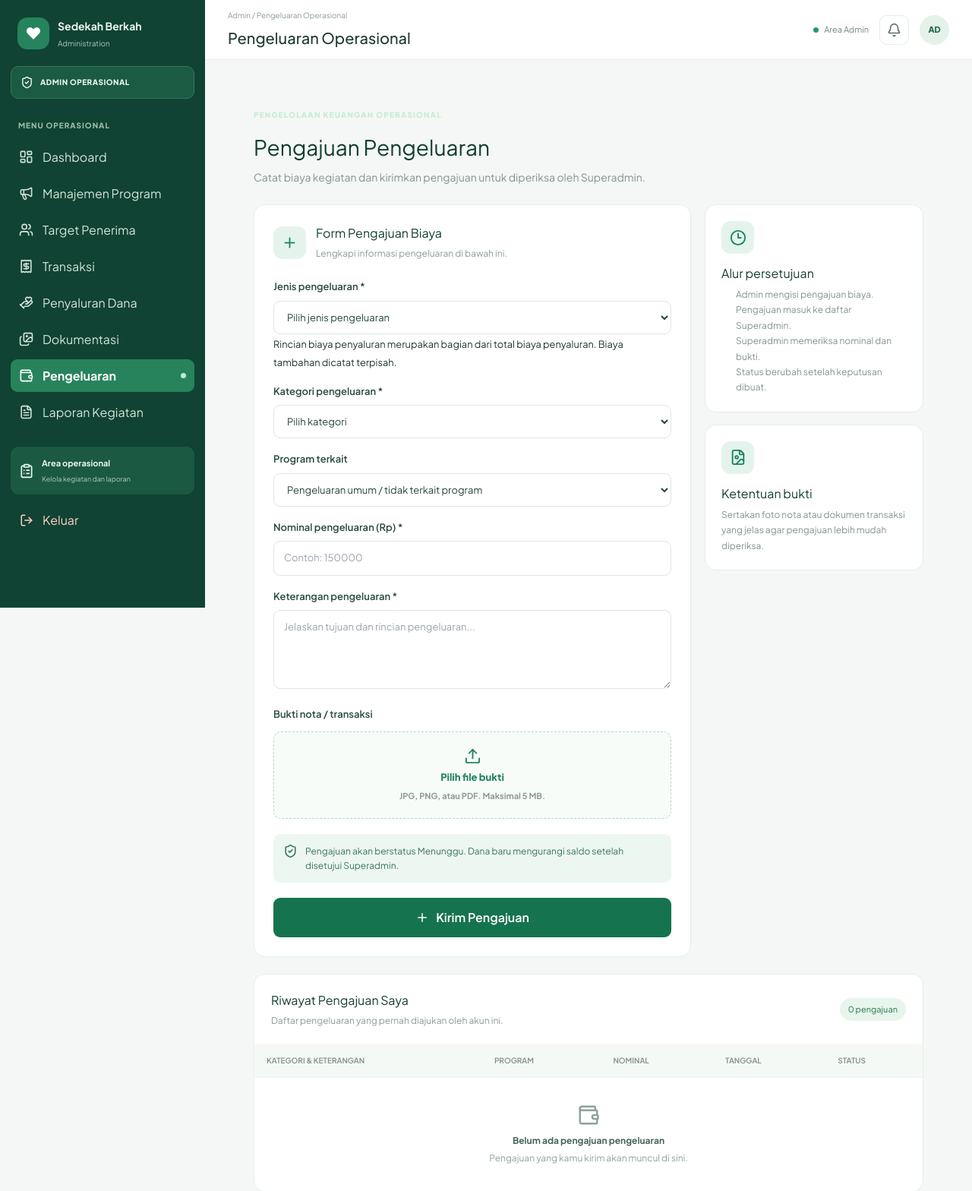
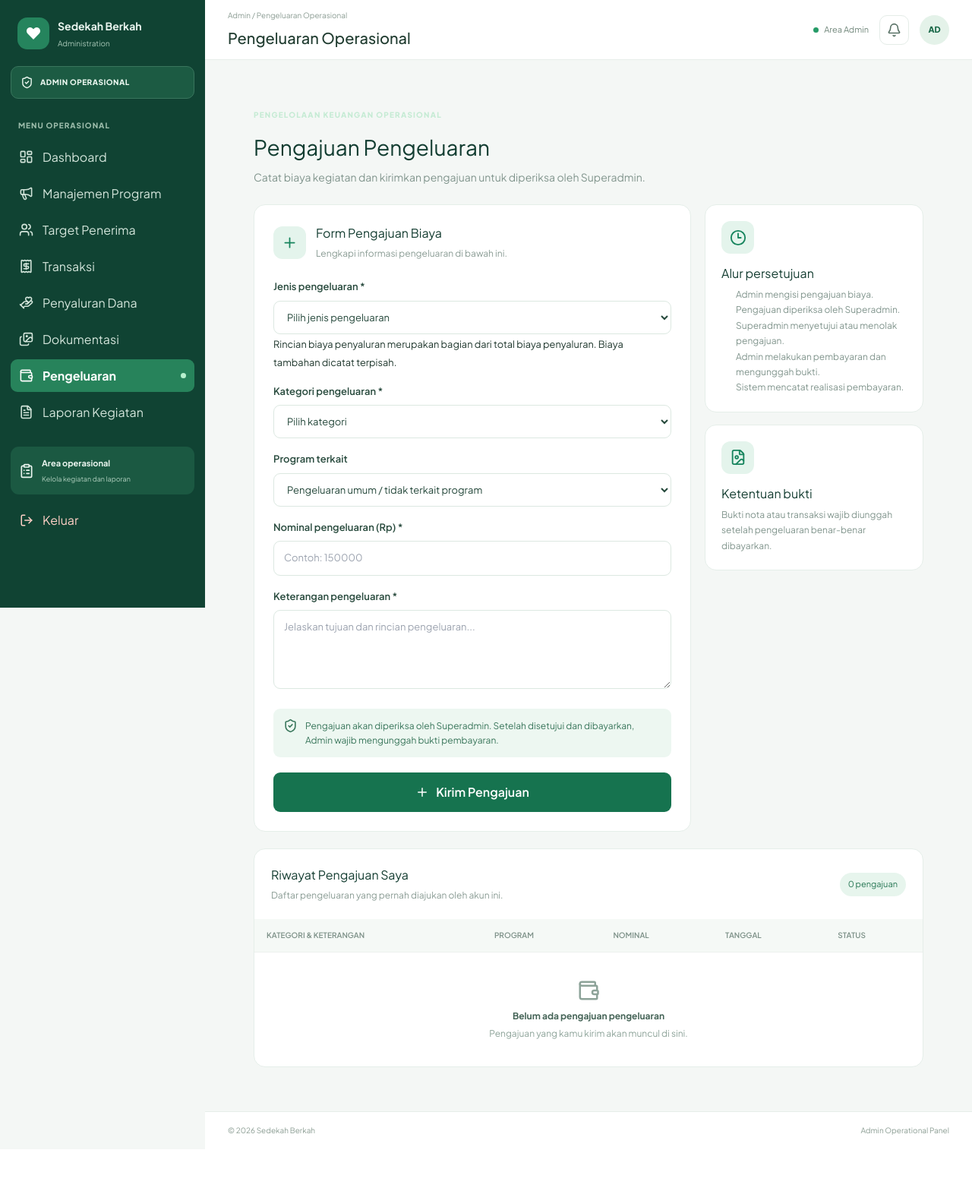
Before and after one commit to Alvinpurnamasari/sedekah-berkah, a Laravel app: page /admin/pengeluaran in a window 1280 px wide. Shown: the top 1568 px of the page at 76% size. After the commit the page ends 1494 px from the top, so only its background shows below. Run offline with Laravel 12, Linux system fonts and the light colour scheme; a user stored in the database is signed in; tables that the repository leaves empty hold one stand-in row (values such as "Sample post"); style sheets or scripts are compiled from the project's sources; some libraries are stand-ins or nearby versions.

Commit message:
update pengeluaran

```diff
--- a/app/Http/Controllers/Admin/ExpenseController.php
+++ b/app/Http/Controllers/Admin/ExpenseController.php
@@ -7,11 +7,11 @@ use App\Models\Expense;
 use App\Models\Campaign;
 use Illuminate\Http\Request;
 use Illuminate\Support\Facades\Auth;
-use Illuminate\Support\Facades\Storage;
 use Inertia\Inertia;
 use App\Models\Distribution;
 use Illuminate\Support\Facades\DB;
 use Illuminate\Validation\ValidationException;
+use Illuminate\Support\Facades\Storage;
 
 class ExpenseController extends Controller
 {
@@ -57,10 +57,9 @@ public function store(Request $request)
         'expense_category' => ['required', 'string', 'max:100'],
         'description' => ['required', 'string', 'max:1000'],
         'amount' => ['required', 'integer', 'min:1000', 'max:100000000'],
-        'receipt' => ['nullable', 'file', 'mimes:jpg,jpeg,png,pdf', 'max:5120'],
     ]);
 
-    DB::transaction(function () use ($data, $request) {
+    DB::transaction(function () use ($data) {
         $distribution = null;
 
         if ($data['expense_type'] === 'distribution_detail') {
@@ -91,13 +90,6 @@ public function store(Request $request)
             }
         }
 
-        $receiptPath = null;
-
-        if ($request->hasFile('receipt')) {
-            $receiptPath = $request->file('receipt')
-                ->store('expense-receipts', 'public');
-        }
-
         Expense::create([
             'expense_type' => $data['expense_type'],
             'distribution_id' => $distribution?->id,
@@ -109,7 +101,6 @@ public function store(Request $request)
             'expense_category' => $data['expense_category'],
             'description' => $data['description'],
             'amount' => $data['amount'],
-            'receipt_file' => $receiptPath,
 
             'is_simulated' => $distribution
                 ? (bool) $distribution->is_simulated
@@ -125,5 +116,100 @@ public function store(Request $request)
         'Pengajuan pengeluaran berhasil dikirim untuk persetujuan Superadmin.'
     );
 }
+/**
+ * Mencatat pembayaran pengeluaran oleh Admin.
+ */
+public function recordPayment(Request $request, $id)
+{
+    $request->validate([
+        'proof' => [
+            'required',
+            'file',
+            'mimes:jpg,jpeg,png,pdf',
+            'max:5120',
+        ],
+    ], [
+        'proof.required' => 'Bukti pembayaran wajib diunggah.',
+        'proof.mimes' => 'Bukti harus berupa JPG, JPEG, PNG, atau PDF.',
+        'proof.max' => 'Ukuran bukti maksimal 5 MB.',
+    ]);
+
+    $proofPath = null;
+
+    try {
+        DB::transaction(function () use ($request, $id, &$proofPath) {
+            $expense = Expense::where('id', $id)
+                ->where('submitted_by', Auth::id())
+                ->lockForUpdate()
+                ->firstOrFail();
+
+            if ($expense->approval_status !== 'approved') {
+                throw ValidationException::withMessages([
+                    'proof' => 'Pengeluaran harus disetujui Superadmin sebelum pembayaran dicatat.',
+                ]);
+            }
+
+            if (($expense->payment_status ?? 'unpaid') !== 'unpaid') {
+                throw ValidationException::withMessages([
+                    'proof' => 'Pembayaran pengeluaran ini sudah pernah dicatat.',
+                ]);
+            }
+
+            // Simpan bukti pada private local storage.
+            $proofPath = Storage::disk('local')->putFile(
+                'expense-payment-proofs',
+                $request->file('proof')
+            );
+
+            if (!$proofPath) {
+                throw new \RuntimeException(
+                    'Gagal menyimpan bukti pembayaran.'
+                );
+            }
+
+            $expense->update([
+                'receipt_file' => $proofPath,
+                'payment_status' => 'paid',
+                'paid_at' => now(),
+                'paid_by' => Auth::id(),
+            ]);
+        });
+    } catch (\Throwable $e) {
+        // Hapus file jika transaksi database gagal.
+        if ($proofPath) {
+            Storage::disk('local')->delete($proofPath);
+        }
+
+        throw $e;
+    }
+
+    return back()->with(
+        'success',
+        'Pembayaran pengeluaran berhasil dicatat.'
+    );
+}
+
+
+/**
+ * Menampilkan bukti pembayaran secara privat.
+ */
+public function paymentProof($id)
+{
+    $expense = Expense::where('id', $id)
+        ->where('submitted_by', Auth::id())
+        ->firstOrFail();
+
+    if (
+        $expense->payment_status !== 'paid' ||
+        !$expense->receipt_file ||
+        !Storage::disk('local')->exists($expense->receipt_file)
+    ) {
+        abort(404, 'Bukti pembayaran tidak ditemukan.');
+    }
+
+    return Storage::disk('local')->response(
+        $expense->receipt_file
+    );
+}
 
 }
--- a/app/Models/Expense.php
+++ b/app/Models/Expense.php
@@ -20,6 +20,9 @@ class Expense extends Model
         'is_simulated',
         'receipt_file',
         'approval_status',
+        'payment_status',
+        'paid_at',
+        'paid_by',
         'submitted_by',
         'approved_by',
         'rejection_reason',
@@ -30,6 +33,7 @@ class Expense extends Model
     return [
         'amount' => 'integer',
         'is_simulated' => 'boolean',
+        'paid_at' => 'datetime',
     ];
 }
 
@@ -52,4 +56,9 @@ class Expense extends Model
     {
         return $this->belongsTo(User::class, 'approved_by');
     }
+
+    public function payer(): BelongsTo
+{
+    return $this->belongsTo(User::class, 'paid_by');
 }
+}
--- a/resources/js/Pages/Admin/Expenses/Index.jsx
+++ b/resources/js/Pages/Admin/Expenses/Index.jsx
@@ -27,9 +27,15 @@ const statusLabel = {
     approved: 'Disetujui',
     rejected: 'Ditolak',
 };
-
+const paymentStatusLabel = {
+    unpaid: 'Belum Dibayar',
+    paid: 'Sudah Dibayar',
+};
 export default function Index({ expenses, campaigns, distributions = [] }) {
     const { props } = usePage();
+
+    const [paymentProofs, setPaymentProofs] = React.useState({});
+    const [paymentProcessing, setPaymentProcessing] = React.useState(null);
 
     const {
         data,
@@ -45,7 +51,6 @@ export default function Index({ expenses, campaigns, distributions = [] }) {
         expense_category: '',
         description: '',
         amount: '',
-        receipt: null,
     });
 
     function submitExpense(e) {
@@ -56,6 +61,36 @@ export default function Index({ expenses, campaigns, distributions = [] }) {
             preserveScroll: true,
             onSuccess: () => reset(),
         });
+    }
+
+    function submitPayment(e, expenseId) {
+        e.preventDefault();
+
+        const proof = paymentProofs[expenseId];
+
+        if (!proof) {
+            return;
+        }
+
+        setPaymentProcessing(expenseId);
+
+        router.post(
+            `/admin/pengeluaran/${expenseId}/bayar`,
+            { proof },
+            {
+                forceFormData: true,
+                preserveScroll: true,
+                onSuccess: () => {
+                    setPaymentProofs((prev) => ({
+                        ...prev,
+                        [expenseId]: null,
+                    }));
+                },
+                onFinish: () => {
+                    setPaymentProcessing(null);
+                },
+            }
+        );
     }
 
     return (
@@ -311,52 +346,14 @@ export default function Index({ expenses, campaigns, distributions = [] }) {
                                     )}
                                 </div>
 
-                                <div className="ad-expense-field">
-                                    <label htmlFor="expense-receipt">
-                                        Bukti nota / transaksi
-                                    </label>
 
-                                    <label
-                                        className="ad-expense-upload"
-                                        htmlFor="expense-receipt"
-                                    >
-                                        <Upload size={23} />
-                                        <strong>
-                                            {data.receipt
-                                                ? data.receipt.name
-                                                : 'Pilih file bukti'}
-                                        </strong>
-                                        <span>
-                                            JPG, PNG, atau PDF. Maksimal 5 MB.
-                                        </span>
-                                    </label>
-
-                                    <input
-                                        id="expense-receipt"
-                                        type="file"
-                                        accept=".jpg,.jpeg,.png,.pdf"
-                                        className="ad-expense-file-input"
-                                        onChange={(e) =>
-                                            setData(
-                                                'receipt',
-                                                e.target.files[0] || null
-                                            )
-                                        }
-                                    />
-
-                                    {errors.receipt && (
-                                        <small className="ad-expense-error">
-                                            {errors.receipt}
-                                        </small>
-                                    )}
-                                </div>
 
                                 <div className="ad-expense-notice">
                                     <ShieldCheck size={19} />
                                     <span>
-                                        Pengajuan akan berstatus Menunggu. Dana
-                                        baru mengurangi saldo setelah disetujui
-                                        Superadmin.
+                                        Pengajuan akan diperiksa oleh Superadmin.
+                                        Setelah disetujui dan dibayarkan, Admin wajib
+                                        mengunggah bukti pembayaran.
                                     </span>
                                 </div>
 
@@ -383,13 +380,10 @@ export default function Index({ expenses, campaigns, distributions = [] }) {
 
                                 <ol>
                                     <li>Admin mengisi pengajuan biaya.</li>
-                                    <li>Pengajuan masuk ke daftar Superadmin.</li>
-                                    <li>
-                                        Superadmin memeriksa nominal dan bukti.
-                                    </li>
-                                    <li>
-                                        Status berubah setelah keputusan dibuat.
-                                    </li>
+                                    <li>Pengajuan diperiksa oleh Superadmin.</li>
+                                    <li>Superadmin menyetujui atau menolak pengajuan.</li>
+                                    <li>Admin melakukan pembayaran dan mengunggah bukti.</li>
+                                    <li>Sistem mencatat realisasi pembayaran.</li>
                                 </ol>
                             </div>
 
@@ -401,8 +395,8 @@ export default function Index({ expenses, campaigns, distributions = [] }) {
                                 <h3>Ketentuan bukti</h3>
 
                                 <p>
-                                    Sertakan foto nota atau dokumen transaksi
-                                    yang jelas agar pengajuan lebih mudah diperiksa.
+                                    Bukti nota atau transaksi wajib diunggah setelah
+                                    pengeluaran benar-benar dibayarkan.
                                 </p>
                             </div>
                         </section>
@@ -456,14 +450,14 @@ export default function Index({ expenses, campaigns, distributions = [] }) {
                                                         {expense.description}
                                                     </small>
 
-                                                    {expense.receipt_file && (
+                                                    {expense.payment_status === 'paid' && expense.receipt_file && (
                                                         <a
-                                                            href={`/storage/${expense.receipt_file}`}
+                                                            href={`/admin/pengeluaran/${expense.id}/bukti-pembayaran`}
                                                             target="_blank"
                                                             rel="noreferrer"
                                                             className="ad-expense-receipt-link"
                                                         >
-                                                            Lihat bukti
+                                                            Lihat bukti pembayaran
                                                         </a>
                                                     )}
                                                 </td>
@@ -487,26 +481,64 @@ export default function Index({ expenses, campaigns, distributions = [] }) {
                                                 </td>
 
                                                 <td>
-                                                    <span
-                                                        className={`ad-expense-status ${expense.approval_status}`}
-                                                    >
-                                                        {statusLabel[
-                                                            expense.approval_status
-                                                        ] || expense.approval_status}
-                                                    </span>
+                                                    <div className="ad-expense-status-wrapper">
+                                                        <span
+                                                            className={`ad-expense-status ${expense.approval_status}`}
+                                                        >
+                                                            {statusLabel[expense.approval_status] ||
+                                                                expense.approval_status}
+                                                        </span>
 
-                                                    {expense.approval_status ===
-                                                        'rejected' &&
-                                                        expense.rejection_reason && (
-                                                            <div className="ad-expense-rejection-reason">
-                                                                <strong>
-                                                                    Alasan penolakan:
-                                                                </strong>
-                                                                <p>
-                                                                    {expense.rejection_reason}
-                                                                </p>
-                                                            </div>
+                                                        {expense.approval_status === 'approved' && (
+                                                            <>
+                                                                <small>
+                                                                    Pembayaran:{' '}
+                                                                    {paymentStatusLabel[
+                                                                        expense.payment_status || 'unpaid'
+                                                                    ] || 'Belum Dibayar'}
+                                                                </small>
+
+                                                                {expense.payment_status !== 'paid' && (
+                                                                    <form
+                                                                        onSubmit={(e) =>
+                                                                            submitPayment(e, expense.id)
+                                                                        }
+                                                                        className="ad-expense-payment-form"
+                                                                    >
+                                                                        <input
+                                                                            type="file"
+                                                                            accept=".jpg,.jpeg,.png,.pdf"
+                                                                            onChange={(e) =>
+                                                                                setPaymentProofs((prev) => ({
+                                                                                    ...prev,
+                                                                                    [expense.id]: e.target.files?.[0] || null,
+                                                                                }))
+                                                                            }
+                                                                            required
+                                                                        />
+
+                                                                        <button
+                                                                            type="submit"
+                                                                            disabled={
+                                                                                paymentProcessing === expense.id ||
+                                                                                !paymentProofs[expense.id]
+                                                                            }
+                                                                        >
+                                                                            {paymentProcessing === expense.id
+                                                                                ? 'Mengunggah...'
+                                                                                : 'Catat Pembayaran'}
+                                                                        </button>
+
+                                                                        {props.errors?.proof && (
+                                                                            <small className="ad-expense-error">
+                                                                                {props.errors.proof}
+                                                                            </small>
+                                                                        )}
+                                                                    </form>
+                                                                )}
+                                                            </>
                                                         )}
+                                                    </div>
                                                 </td>
                                             </tr>
                                         ))
--- a/routes/web.php
+++ b/routes/web.php
@@ -253,6 +253,18 @@ Route::middleware('role:admin')
             \App\Http\Controllers\Admin\ExpenseController::class,
             'store'
         ])->middleware('role:admin')->name('admin.expenses.store');
+
+        // Pencatatan pembayaran pengeluaran oleh Admin
+        Route::post('/admin/pengeluaran/{id}/bayar', [
+            \App\Http\Controllers\Admin\ExpenseController::class,
+            'recordPayment'
+        ])->middleware('role:admin')->name('admin.expenses.payment');
+
+        // Melihat bukti pembayaran pengeluaran
+        Route::get('/admin/pengeluaran/{id}/bukti-pembayaran', [
+            \App\Http\Controllers\Admin\ExpenseController::class,
+            'paymentProof'
+        ])->middleware('role:admin')->name('admin.expenses.payment-proof');
 
         // Penyaluran dana oleh Admin
         Route::middleware('role:admin')
```
Also changed, not shown: database/migrations/2026_11_18_203013_add_payment_fields_to_expenses_table.php (added). Lines whose indentation alone changed are shown as unchanged.
